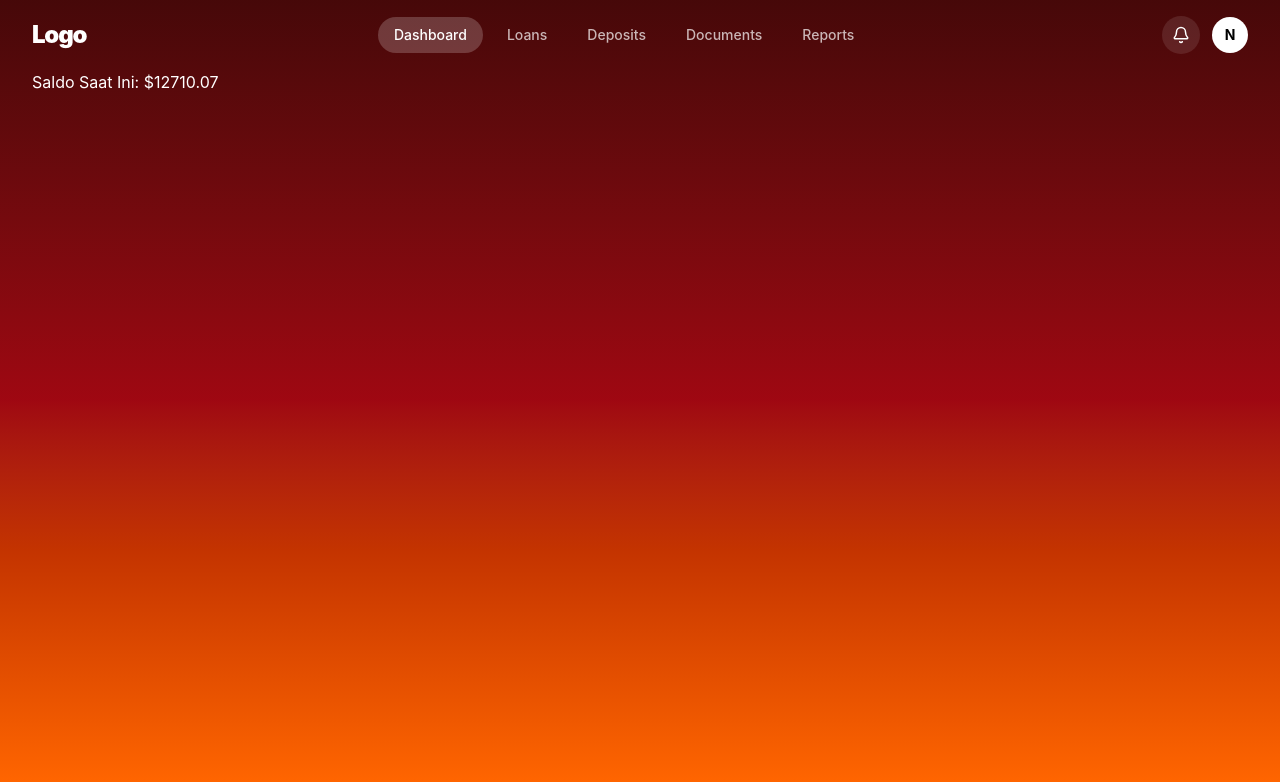
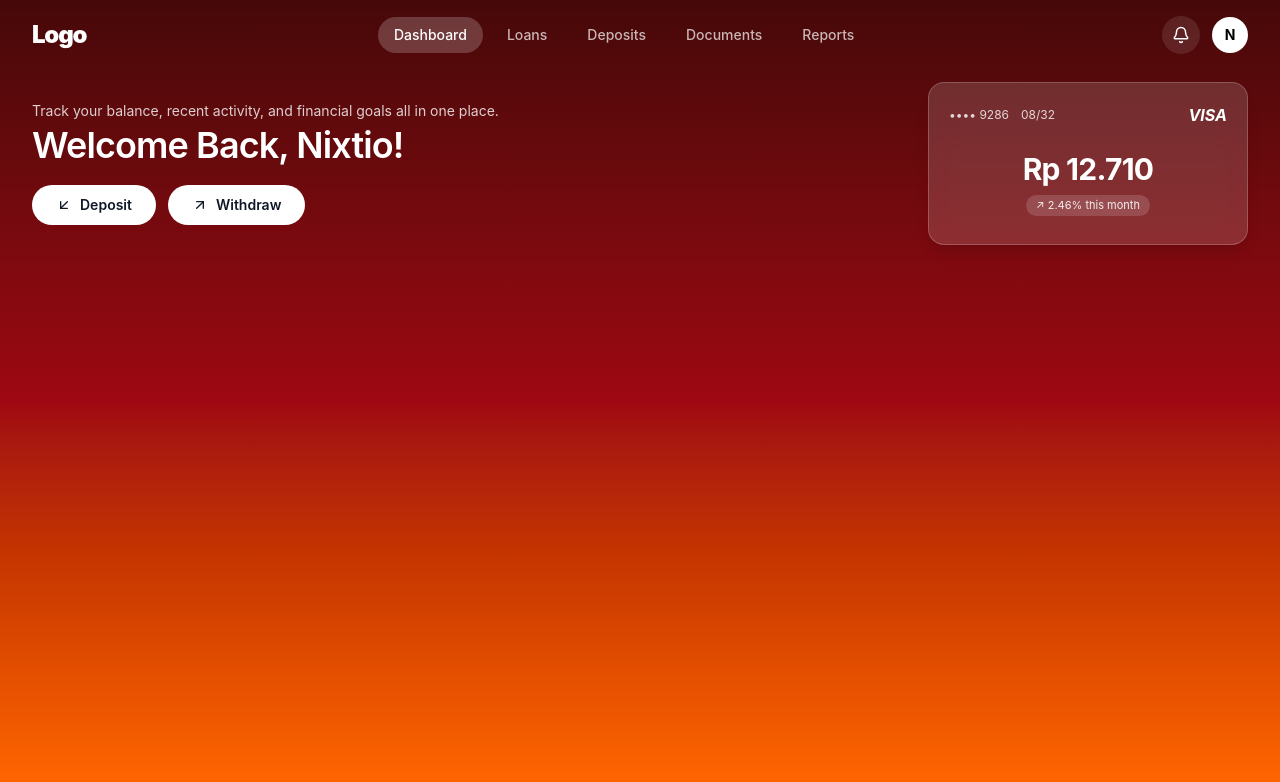
Before and after one commit to bayucr/expense-tracker, a React (Vite) app: page / in a window 1280 px wide. Shown: the top 782 px of the page. Built offline with nearby package versions, Linux system fonts and the light colour scheme.

Commit message:
feat: add Hero section, deposit and withdraw button and change balance UI to visa UI

```diff
--- a/src/App.jsx
+++ b/src/App.jsx
@@ -1,21 +1,20 @@
 import { useState } from "react";
 import Navbar from "./components/Navbar";
+import Hero from "./components/Hero";
 import { initialTransactions } from "./data/dummyTransactions";
-
-const totalBalance = initialTransactions.reduce((total, item) => {
-  return item.type === "income" ? total + item.amount : total - item.amount;
-}, 0);
 
 function App() {
   const [activePage, setActivePage] = useState("Dashboard");
+
+  const totalBalance = initialTransactions.reduce((total, item) => {
+    return item.type === "income" ? total + item.amount : total - item.amount;
+  }, 0);
 
   return (
     <div className="h-screen overflow-hidden flex flex-col bg-gradient-to-b from-red-950 via-red-800 to-orange-500">
       <Navbar activePage={activePage} setActivePage={setActivePage} />
       <main className="flex-1 flex flex-col px-8 pb-6 overflow-hidden text-white">
-        {activePage === "Dashboard" && (
-          <p>Saldo Saat Ini: ${totalBalance.toFixed(2)}</p>
-        )}
+        {activePage === "Dashboard" && <Hero totalBalance={totalBalance} />}
         {activePage === "Loans" && <p>Ini Halaman Loans</p>}
         {activePage === "Deposits" && <p>Ini Halaman Deposits</p>}
         {activePage === "Documents" && <p>Ini Halaman Documents</p>}
--- /dev/null
+++ b/src/components/Hero.jsx
@@ -0,0 +1,58 @@
+import { ArrowDownLeft, ArrowUpRight } from "lucide-react";
+
+export default function Hero({ totalBalance }) {
+  // Ubah angka mentah jadi format ribuan dengan 2 angka di belakang koma
+  const formatRupiah = (amount) => {
+    return amount.toLocaleString("id-ID", {
+      style: "currency",
+      currency: "IDR",
+      maximumFractionDigits: 0,
+    });
+  };
+
+  return (
+    <section className="flex items-center justify-between py-3 text-white">
+      {/* Bagian Kiri: Teks Sapaan & Tombol Aksi */}
+      <div>
+        <p className="text-sm text-white/80 mb-1">
+          Track your balance, recent activity, and financial goals all in one
+          place.
+        </p>
+        <h1 className="text-4xl font-semibold tracking-tight mb-5">
+          Welcome Back, Nixtio!
+        </h1>
+
+        <div className="flex items-center gap-3">
+          <button className="flex items-center gap-2 bg-white text-gray-900 px-6 py-2.5 rounded-full text-sm font-semibold hover:bg-white/90 transition cursor-pointer">
+            <ArrowDownLeft size={16} />
+            Deposit
+          </button>
+          <button className="flex items-center gap-2 bg-white text-gray-900 px-6 py-2.5 rounded-full text-sm font-semibold hover:bg-white/90 transition cursor-pointer">
+            <ArrowUpRight size={16} />
+            Withdraw
+          </button>
+        </div>
+      </div>
+
+      {/* Bagian Kanan: Kartu Saldo Transparan */}
+      <div className="relative w-80 bg-white/15 backdrop-blur-md border border-white/20 rounded-2xl p-5 shadow-lg">
+        <div className="flex items-center justify-between text-xs text-white/80 mb-6">
+          <div className="flex items-center gap-3">
+            <span>•••• 9286</span>
+            <span>08/32</span>
+          </div>
+          <span className="font-bold italic text-base text-white">VISA</span>
+        </div>
+
+        <div className="text-center pb-2">
+          <p className="text-3xl font-bold tracking-tight">
+            {formatRupiah(totalBalance)}
+          </p>
+          <span className="inline-block mt-2 px-2.5 py-0.5 rounded-full bg-white/15 text-[11px] text-white/90">
+            ↗ 2.46% this month
+          </span>
+        </div>
+      </div>
+    </section>
+  );
+}
```
